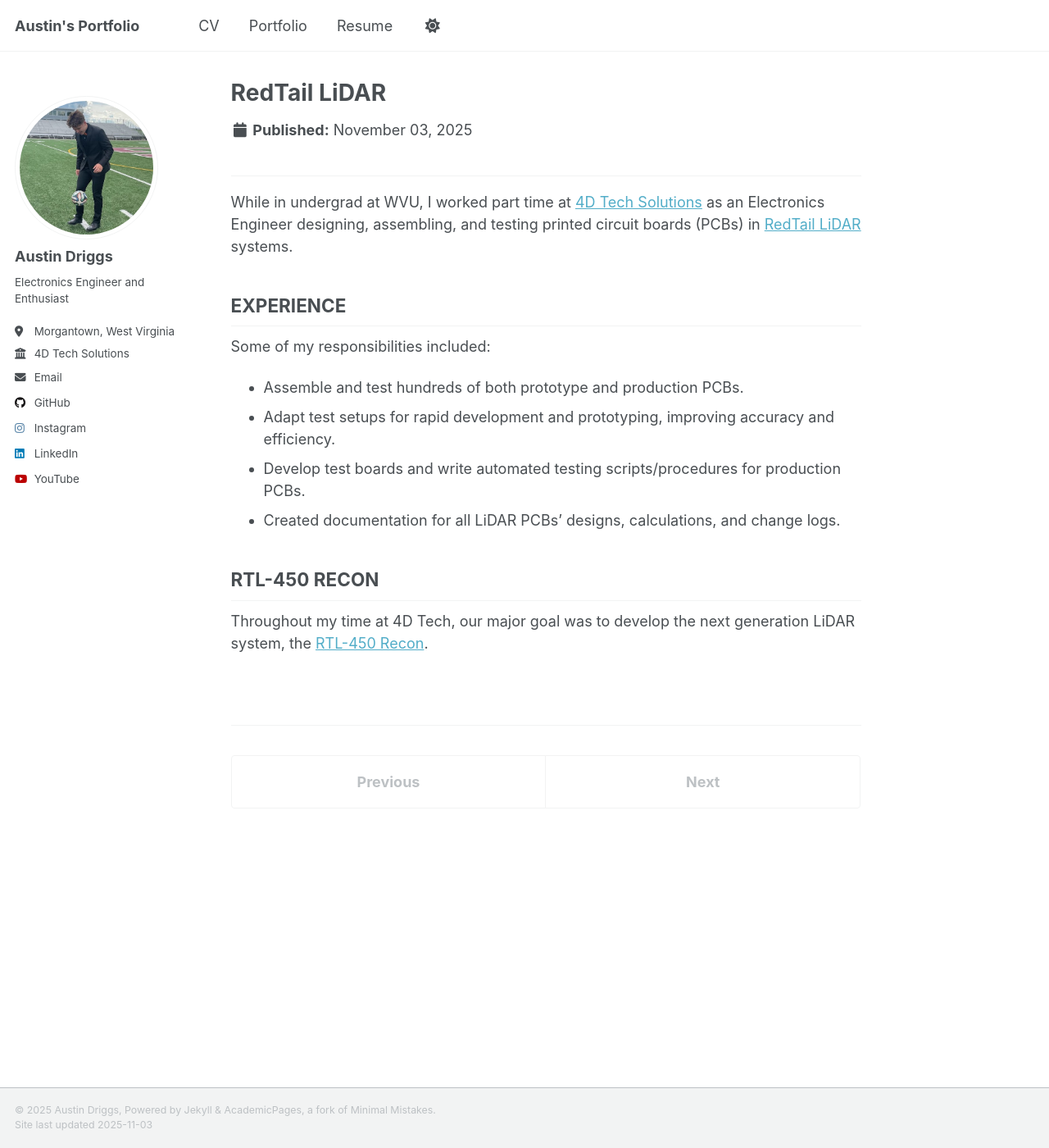
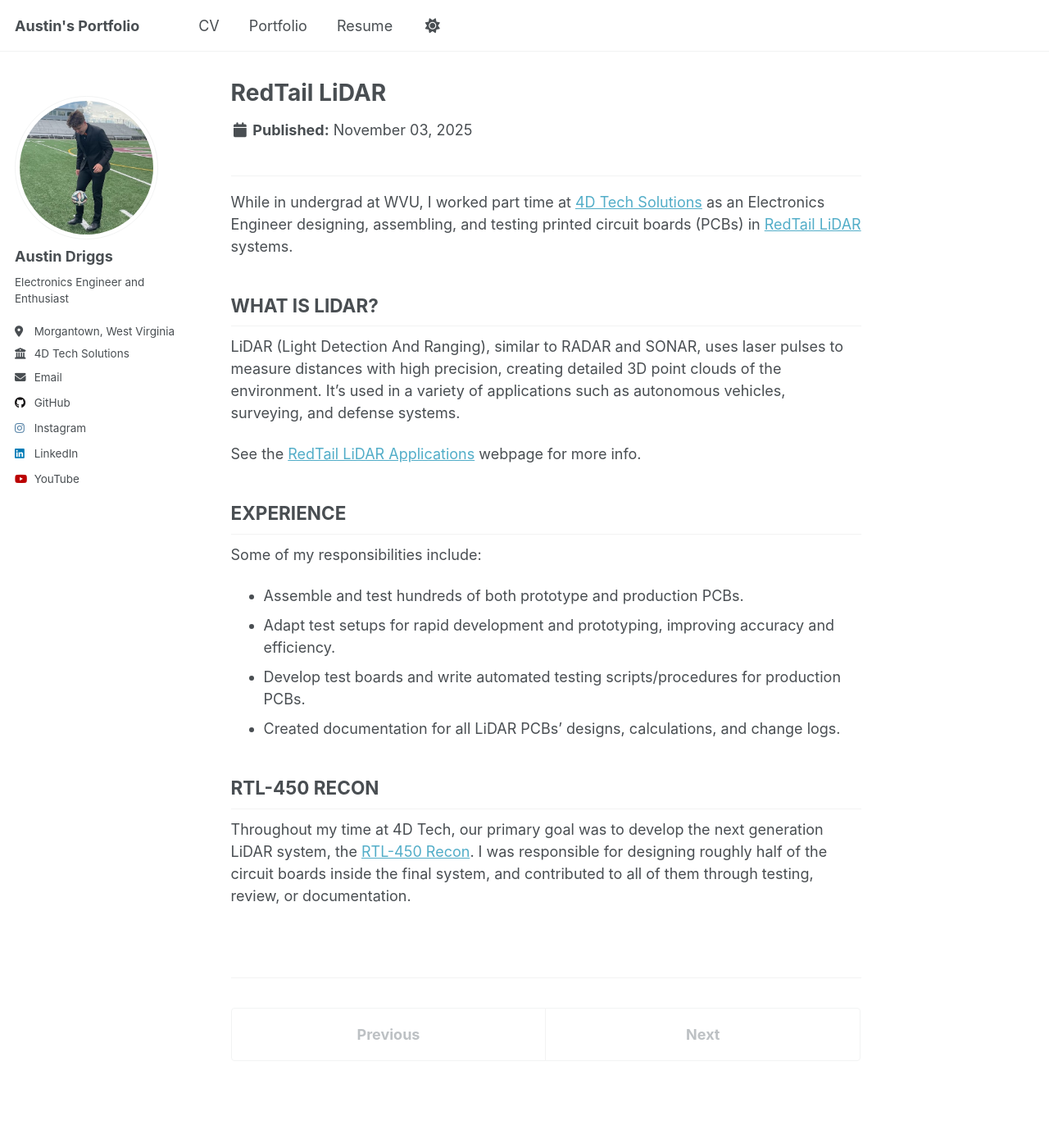
Before and after one commit to austindriggs/austindriggs.github.io, a Jekyll site: the page built from _portfolio/redtail.md, in a window 1280 px wide and 1400 px high. Shown: the whole window at 82% size. Built offline with Jekyll 4.4.1, drawn with Linux system fonts in a browser that asks for light colours; a script that is not in the unit is left out.

Commit message:
just more and more cleanup

```diff
--- a/_portfolio/redtail.md
+++ b/_portfolio/redtail.md
@@ -9,9 +9,16 @@ collection: portfolio
 While in undergrad at WVU, I worked part time at [4D Tech Solutions](https://4dtechsolutions.com) as an Electronics Engineer designing, assembling, and testing printed circuit boards (PCBs) in [RedTail LiDAR](https://redtaillidar.com) systems.
 
 
+## WHAT IS LIDAR?
+
+LiDAR (Light Detection And Ranging), similar to RADAR and SONAR, uses laser pulses to measure distances with high precision, creating detailed 3D point clouds of the environment. It’s used in a variety of applications such as autonomous vehicles, surveying, and defense systems.
+
+See the [RedTail LiDAR Applications](https://www.redtaillidar.com/applications) webpage for more info.
+
+
 ## EXPERIENCE
 
-Some of my responsibilities included:
+Some of my responsibilities include:
 - Assemble and test hundreds of both prototype and production PCBs.
 - Adapt test setups for rapid development and prototyping, improving accuracy and efficiency.
 - Develop test boards and write automated testing scripts/procedures for production PCBs.
@@ -20,4 +27,4 @@ Some of my responsibilities included:
 
 ## RTL-450 RECON
 
-Throughout my time at 4D Tech, our major goal was to develop the next generation LiDAR system, the [RTL-450 Recon](https://www.redtaillidar.com/insights/redtail-lidar-exhibits-at-sof-week-2025-and-xponential-2025).
+Throughout my time at 4D Tech, our primary goal was to develop the next generation LiDAR system, the [RTL-450 Recon](https://www.redtaillidar.com/insights/redtail-lidar-exhibits-at-sof-week-2025-and-xponential-2025). I was responsible for designing roughly half of the circuit boards inside the final system, and contributed to all of them through testing, review, or documentation.
```
Also changed, not shown: _portfolio/homelab.md (+3 -1 lines), _portfolio/immich-frame.md (+1 -1 lines), _portfolio/quanex-pcb.md (+1 -1 lines), _portfolio/quanex-website.md (+2 -2 lines), _portfolio/soccer.md (+1 -1 lines).
